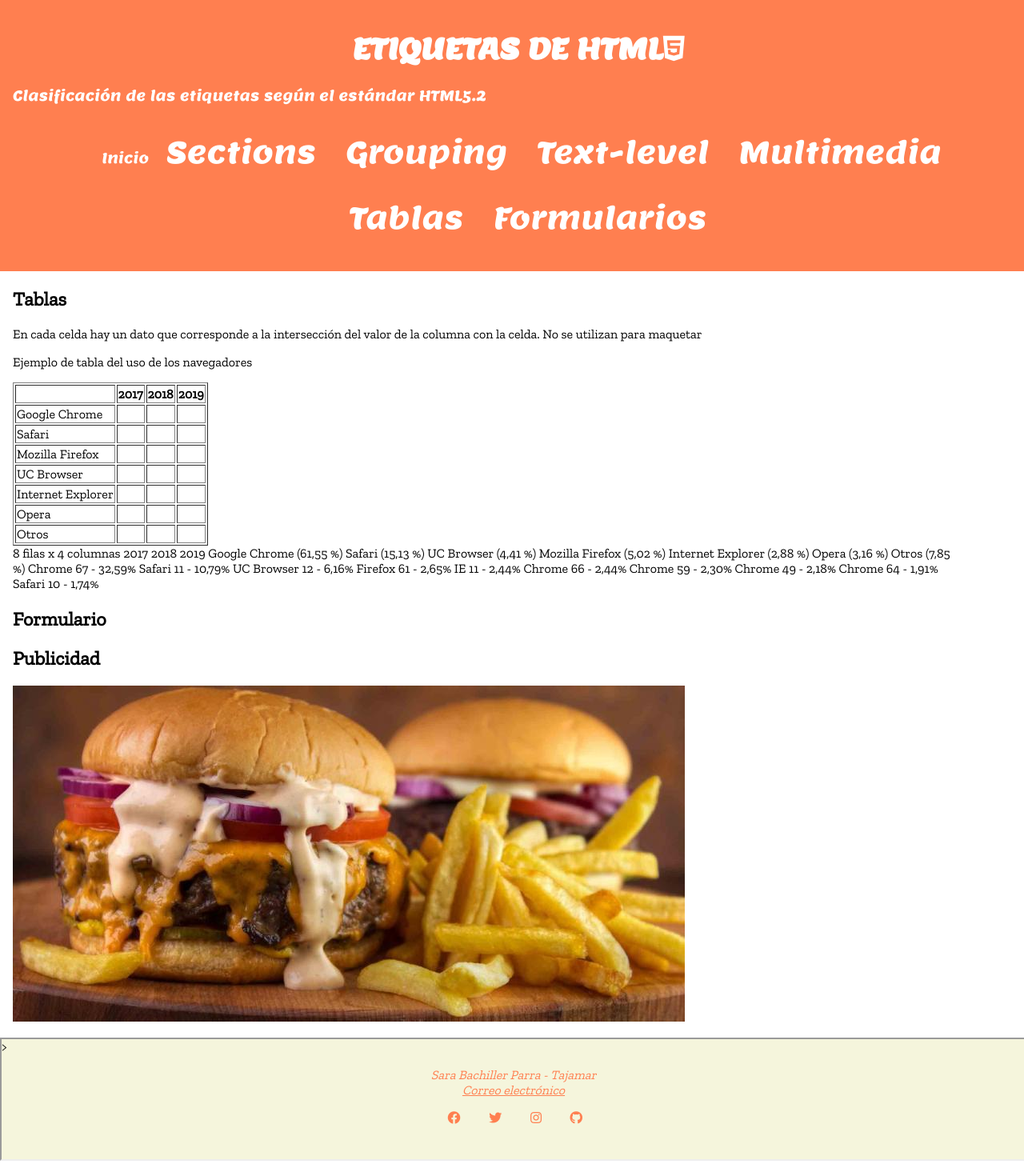
After one commit to SaraBachiPaMeGo/curso1, a PHP site: page /datos.html in a window 1280 px wide. The commit adds this page. Shown: the whole page at 80% size. Run offline with PHP 8.4, Linux system fonts and the light colour scheme; some libraries are stand-ins or nearby versions.

Commit message:
Datos y Formularios

```diff
--- a/07_ElementosWeb/CSS/style.css
+++ b/07_ElementosWeb/CSS/style.css
@@ -2,6 +2,7 @@ body {
     margin: 0;
     /* background: radial-gradient silver skyblue springgreen wheat; */
     max-width: 100%;
+    font-family: 'Zilla Slab', serif;
 }
 
 .mainheader {
@@ -10,15 +11,40 @@ body {
     text-align: center;
     padding: 0.8rem 0rem 0.5rem 1rem;
     font-size: large;
+    font-family: 'Lemon', cursive;
 }
 
 .mainfooter {
     background-color: beige;
     color: coral;
-    text-align: end;
+    text-align: center;
     padding: 1rem; /* Da "Aire" a la página */
 }
 
+.mainfooter aside{
+    background-color: beige;
+    color: coral;
+    text-align: center;
+    padding: 1rem; /* Da "Aire" a la página */
+}
+
+.mainfooter aside ul{
+    list-style-type: none;
+    margin: 0;
+    padding: 0rem; /* Da "Aire" a la página */
+ }
+
+.mainfooter aside li{
+    display: inline;
+}
+
+.mainfooter aside a {
+    color: inherit;
+    text-decoration: none;
+    text-align:center;
+    display: inline;
+    padding: 1rem 1rem; /* Da "Aire" a la página */
+}
 .content_wrapper {
     margin: 1rem 5rem 1rem 1rem;
 }
@@ -39,6 +65,19 @@ body {
     display: inline-block;
 }
 
+.main_section_footer {
+    text-align: right;
+    color: coral;
+
+}
+
+.imagen_normal {
+    width: 600px;
+    margin: 0 auto 0 auto;
+    padding: 5px;
+    background-color: #000000;
+    color: #fff;
+} /* Copiado de internet, se supone que te escala la imagen a más pequeña pero no da resultado */
 
 .seccion_imagenes img {
     max-width: 25%;
@@ -99,6 +138,17 @@ body {
     max-width: 100%; /* Hace que una imagen sea responsive y puedes cambiar el tamaño de la imagen */
 }
 
+video, embed {
+    max-width: 100%;
+}
+
+.iframe_footer {
+    width: 100%;
+    background-color: beige;
+    color: coral;
+
+}
+
 p {
     text-align: justify; /* No se debe justificar por el tema de anchos en móviles y ordenadores */
 }
@@ -134,6 +184,9 @@ blockquote footer {
     padding-left: 1px;
 
 }
+.quitar ul {
+    list-style-type: none;
+}
 
 /*ol {
     list-style-type: none;
@@ -142,6 +195,10 @@ blockquote footer {
     color: forestgreen;
     font-weight: bold;
 }
+
+.palabra_rota {
+    overflow: break-word;
+} /* El bloque tiene que tener un ancho establecido para que sepa por dónde romper la palabra */
 
 .dt {
 
--- /dev/null
+++ b/07_ElementosWeb/datos.html
@@ -0,0 +1,137 @@
+<!DOCTYPE html>
+<html lang="es">
+
+<head>
+    <meta charset="UTF-8">
+    <meta name="viewport" content="width=device-width, initial-scale=1.0">
+    <meta http-equiv="X-UA-Compatible" content="ie=edge">
+    <!-- Para meter fuentes -->
+    <link href="https://fonts.googleapis.com/css?family=Lemon" rel="stylesheet">
+    <link href="https://fonts.googleapis.com/css?family=Zilla+Slab" rel="stylesheet">
+    <!-- Para meter iconos online -->
+    <link rel="stylesheet" href="https://use.fontawesome.com/releases/v5.8.2/css/all.css" integrity="sha384-oS3vJWv+0UjzBfQzYUhtDYW+Pj2yciDJxpsK1OYPAYjqT085Qq/1cq5FLXAZQ7Ay" crossorigin="anonymous">
+    <link rel="stylesheet" href="./CSS/style.css">
+    <title>Inicio - Elementos de la web</title>
+</head>
+
+<body id="inicio">
+    <header class="mainheader">
+            <h1>ETIQUETAS DE HTML<i class="fab fa-html5"></i></h1>
+            <p>Clasificación de las etiquetas según el estándar HTML5.2</p>
+            <nav>
+                <ul>
+                    <li><a href="#inicio" rel="tag"></a>Inicio</li>
+                    <li><a href="#sections_Elements" rel="tag">Sections</a></li>
+                    <li><a href="#grouping" rel="tag">Grouping</a></li>
+                    <li><a href="#text-level" rel="tag">Text-level</a></li>
+                    <li><a href="/07_ElementosWeb/mmedia.html">Multimedia</a></li> <!-- Relativo al origen: me voy a la carpeta origen del sitio web y a partir de ahí empieza a "contar".
+                    Relativo al documento: otro es que vayas a la carpeta desde el localhost y vea el navegador qué carpeta está activa. Puede ser que la carpeta de origen no sea la carpeta donde aparece el index -->
+                    <!-- <a href="/07_ElementosWeb/mmedia.html">Multimedia</a> "Busca desde la carpeta de origen"
+                    <a href="./mmedia.html"></a> Relativa a la carpeta que está el index "Busca desde dónde yo estoy" Sólo me sale directamente si estoy dentro de la carpeta en donde aparece el index que quiero -->
+                    <!-- PARA MÁS INFO. DIBUJO DE NACHO DE CAJITAS  -->
+                    <li><a href="#tablas"> Tablas</a></li>
+                    <li><a href="#formularios"> Formularios</a></li>
+                </ul>
+            </nav>
+    </header>
+    <div class="content_wrapper">
+        <main>
+            <section id="tablas">
+                <header>
+                    <h2>Tablas</h2>
+                    <p>En cada celda hay un dato que corresponde a la intersección del valor de la columna con la celda. No se utilizan para maquetar</p>
+                </header>
+                <p>Ejemplo de tabla del uso de los navegadores</p>
+                <table>
+                    <tr> <!-- Fila -->
+                        <table border="1" >
+                            <tr>
+                                <th></th>
+                                <th>2017</th>
+                                <th>2018</th>
+                                <th>2019</th>
+                            </tr>
+                            <tr>
+                                <td>Google Chrome</td>
+                                <td></td>
+                                <td></td>
+                                <td></td>
+                            </tr>
+                            <tr>
+                                <td>Safari</td>
+                                <td></td>
+                                <td></td>
+                                <td></td>
+                            </tr>
+                            <tr>
+                                <td>Mozilla Firefox</td>
+                                <td></td>
+                                <td></td>
+                                <td></td>
+                            </tr>
+                            <tr>
+                                <td>UC Browser</td>
+                                <td></td>
+                                <td></td>
+                                <td></td>
+                            </tr>
+                            <tr>
+                                <td>Internet Explorer</td>
+                                <td></td>
+                                <td></td>
+                                <td></td>
+                            </tr>
+                            <tr>
+                                <td>Opera</td>
+                                <td></td>
+                                <td></td>
+                                <td></td>
+                            </tr>
+                            <tr>
+                                <td>Otros</td>
+                                <td></td>
+                                <td></td>
+                                <td></td>
+                            </tr>
+                </table>
+
+8 filas x 4 columnas
+
+2017
+
+
+2018                                                     2019
+     Google Chrome (61,55 %)
+     Safari (15,13 %)
+     UC Browser (4,41 %)
+     Mozilla Firefox (5,02 %)
+     Internet Explorer (2,88 %)
+     Opera (3,16 %)
+     Otros (7,85 %)
+     Chrome 67 - 32,59%
+
+                                                    Safari 11 - 10,79%
+                                                    UC Browser 12 - 6,16%
+                                                    Firefox 61 - 2,65%
+                                                    IE 11 - 2,44%
+                                                    Chrome 66 - 2,44%
+                                                    Chrome 59 - 2,30%
+                                                    Chrome 49 - 2,18%
+                                                    Chrome 64 - 1,91%
+                                                    Safari 10 - 1,74%
+
+            </section>
+            <section id="formularios">
+                <header>
+                     <h2>Formulario</h2>
+                </header>
+            </section>
+        </main>
+                <aside>
+                        <h2>Publicidad</h2>
+                        <img src="./assets/hamburguesas.jpg" alt="Publicidad">
+                </aside>
+            </div>
+            <iframe class="iframe_footer" src="./footer.html" ></iframe>
+    </body>
+</html>
--- /dev/null
+++ b/07_ElementosWeb/footer.html
@@ -0,0 +1,31 @@
+<!DOCTYPE html>
+<html lang="es">
+<head>
+    <meta charset="UTF-8">
+    <meta name="viewport" content="width=device-width, initial-scale=1.0">
+    <meta http-equiv="X-UA-Compatible" content="ie=edge">
+    <link rel="stylesheet" href="./CSS/style.css">
+    <link href="https://fonts.googleapis.com/css?family=Lemon" rel="stylesheet">
+    <link href="https://fonts.googleapis.com/css?family=Zilla+Slab" rel="stylesheet">>
+    <link rel="stylesheet" href="https://use.fontawesome.com/releases/v5.8.2/css/all.css" integrity="sha384-oS3vJWv+0UjzBfQzYUhtDYW+Pj2yciDJxpsK1OYPAYjqT085Qq/1cq5FLXAZQ7Ay" crossorigin="anonymous">
+    <title>Multimedia - Elementos de la web</title>
+</head>
+
+<body id="inicio">
+        <footer class="mainfooter">
+                <address>Sara Bachiller Parra - Tajamar <!-- (para poner el código de copyright debes de poner alt+169 de sacle © ® &+ copy también sale). Dentro de address se puede meter un párrafo -->
+                    <div><a rel="Author" href="mailto://sarabachiller@gmail.com">Correo electrónico</a></div>
+                    <!-- Mailto para pegar una url de un correo -->
+                    <aside class="quitar">
+                            <ul>
+                                <li></li><i class="fal fa-alicorn"></i></li>
+                                <li><a href="https://www.facebook.com/" rel="external" title="Facebook" target="_blank"><i class="fab fa-facebook" ></i></a></li> <!-- Calidad diferente de texto la etiqueta i -->
+                                <li><a href="https://twitter.com/?lang=en" rel="external" title="Twitter" target="_blank"><i class="fab fa-twitter" ></i></a></li>
+                                <li><a href="https://www.instagram.com/" rel="external" title="Instagram" target="_blank"><i class="fab fa-instagram" ></i></a></li>
+                                <li><a href="https://github.com/SaraBachiPaMeGo/curso1/blob/master/07_ElementosWeb/mmedia.html" title="Github" target="_blank"><i class="fab fa-github"></i></a> </li>
+                            </ul>
+                        </aside>
+                </address>
+        </footer>
+</body>
+</html>
```
Also changed, not shown: 07_ElementosWeb/index.html (+30 -18 lines), 07_ElementosWeb/mmedia.html (+29 -14 lines), 07_ElementosWeb/assets/111.jpg (added), 07_ElementosWeb/assets/hiperenlace.png (added), 07_ElementosWeb/assets/tropical-sunrise (1).jpg (added), 1 other file.
